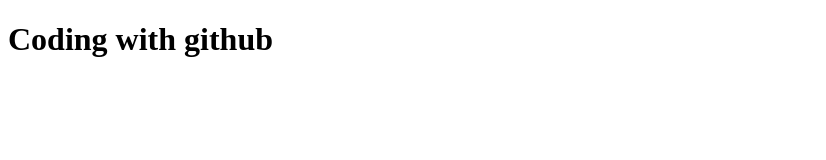
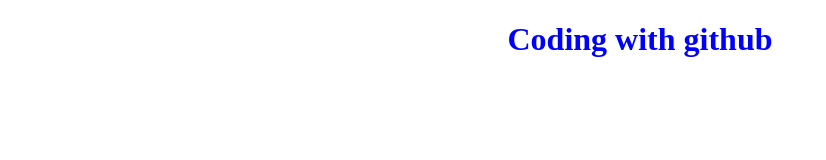
Before and after one commit to LindaStahl/my-awesome-app, a plain HTML site: page index.html in a window 1280 px wide. Shown: the whole page, without its empty margins (0-826 px from the left). Drawn offline with Linux system fonts and the light colour scheme.

Commit message:
Changed the title

```diff
--- a/index.html
+++ b/index.html
@@ -3,7 +3,7 @@
   <head>
     <meta charset="UTF-8" />
     <meta name="viewport" content="width=device-width, initial-scale=1.0" />
-    <title>Document</title>
+    <title>Github work</title>
     <link rel="stylesheet" href="style.css" />
   </head>
   <body>
--- a/style.css
+++ b/style.css
@@ -0,0 +1,4 @@
+h1 {
+  text-align: center;
+  color: blue;
+}
```
